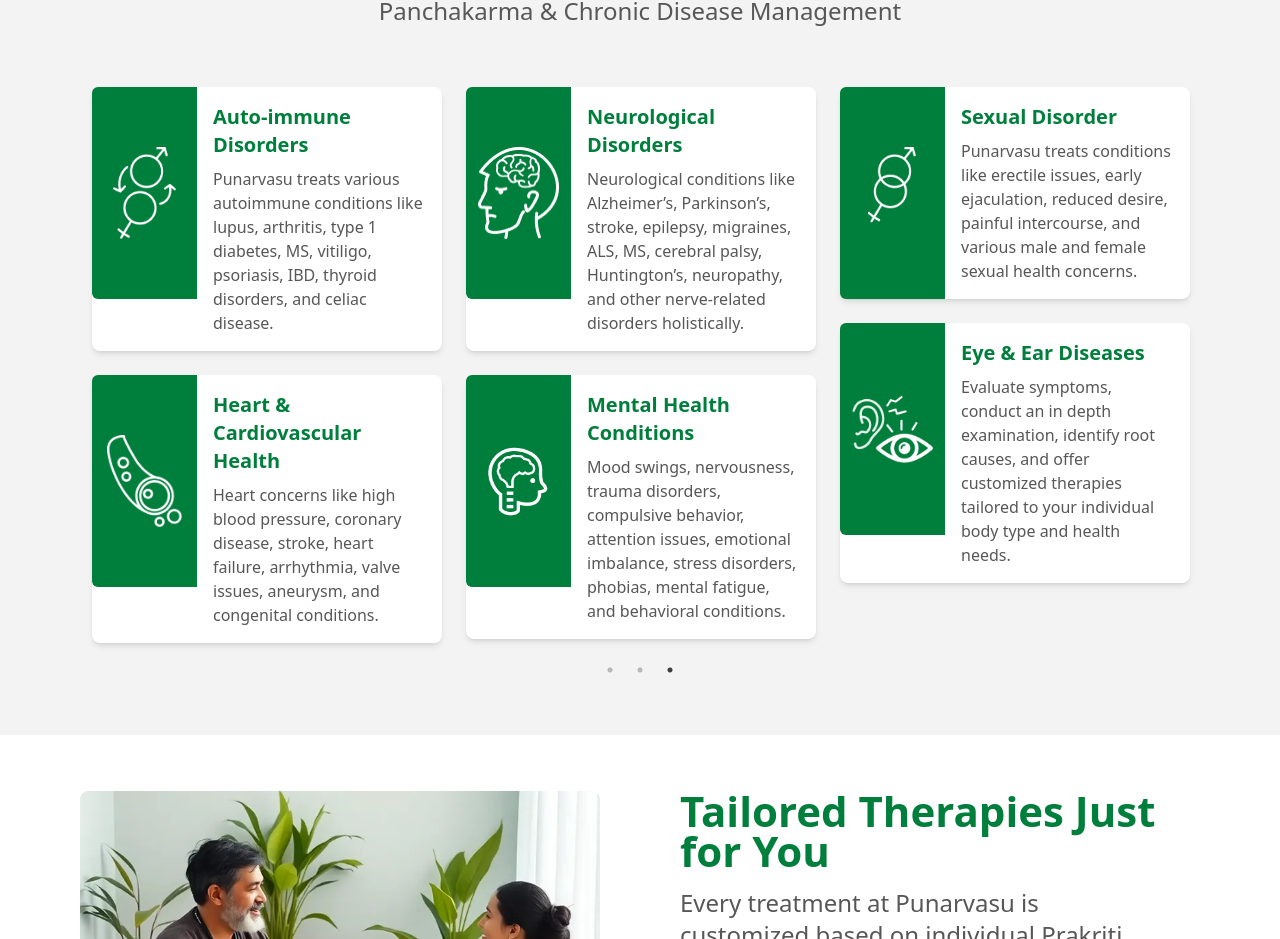
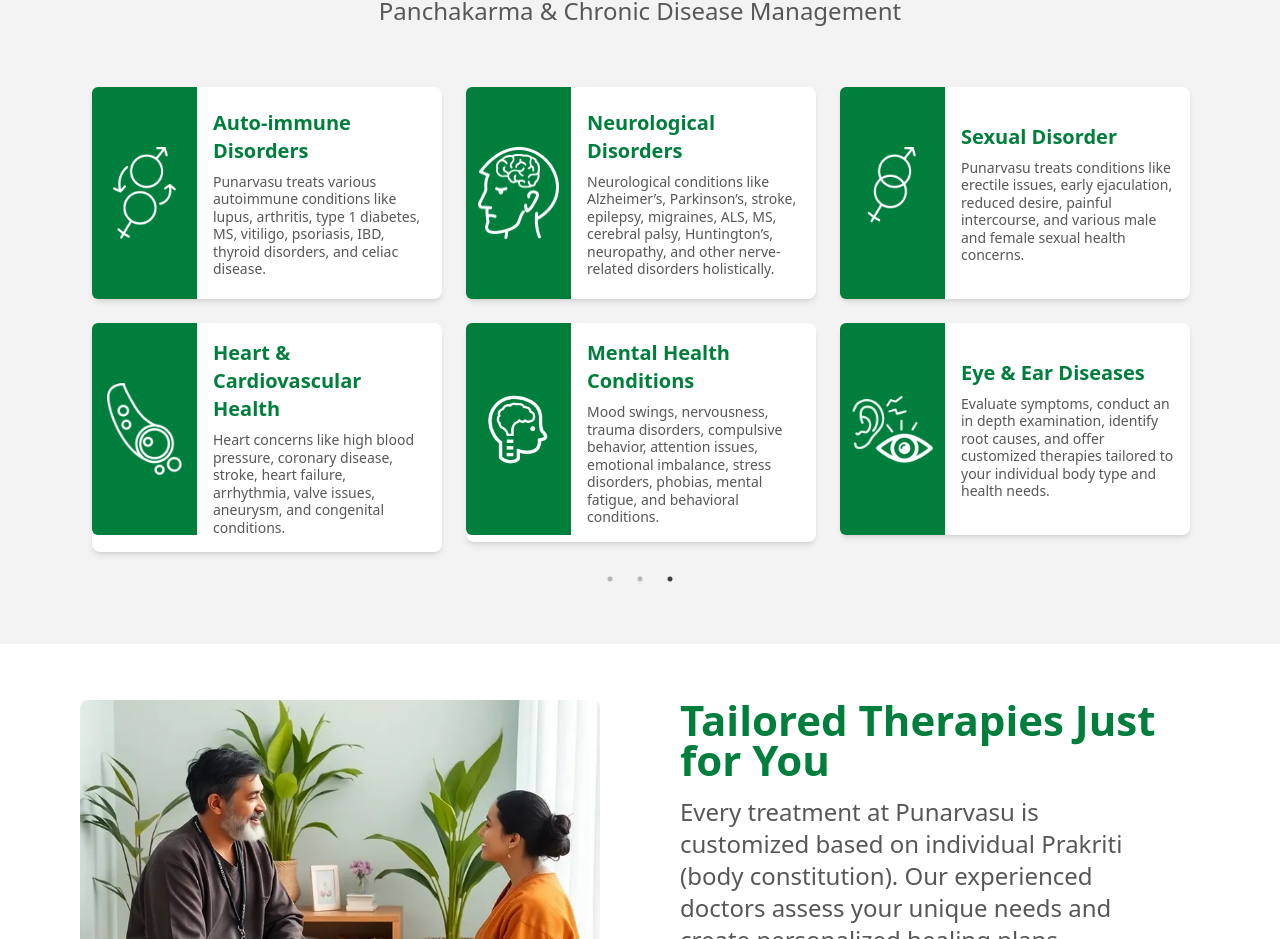
Before and after one commit to vernoxy2/Punarvasu, a React (Vite) app: page /services in a window 1280 px wide. Shown: the part 3475-4414 px from the top of the page. Built offline with nearby package versions, Linux system fonts and the light colour scheme; the HTML template or start-up script is replaced by a standard one.

Commit message:
Add project files

```diff
--- a/src/Components/ServicePageComp/Diseases/Diseases.jsx
+++ b/src/Components/ServicePageComp/Diseases/Diseases.jsx
@@ -167,7 +167,7 @@ const Diseases = () => {
                   <h3 className="text-lg xl:text-xl font-bold text-primary">
                     {item.title}
                   </h3>
-                  <p className="text-textColor text-sm xl:text-base mt-2 leading-tight">
+                  <p className="text-textColor text-sm 2xl:text-base mt-2 leading-tight ">
                     {item.desc}
                   </p>
                 </div>
```
